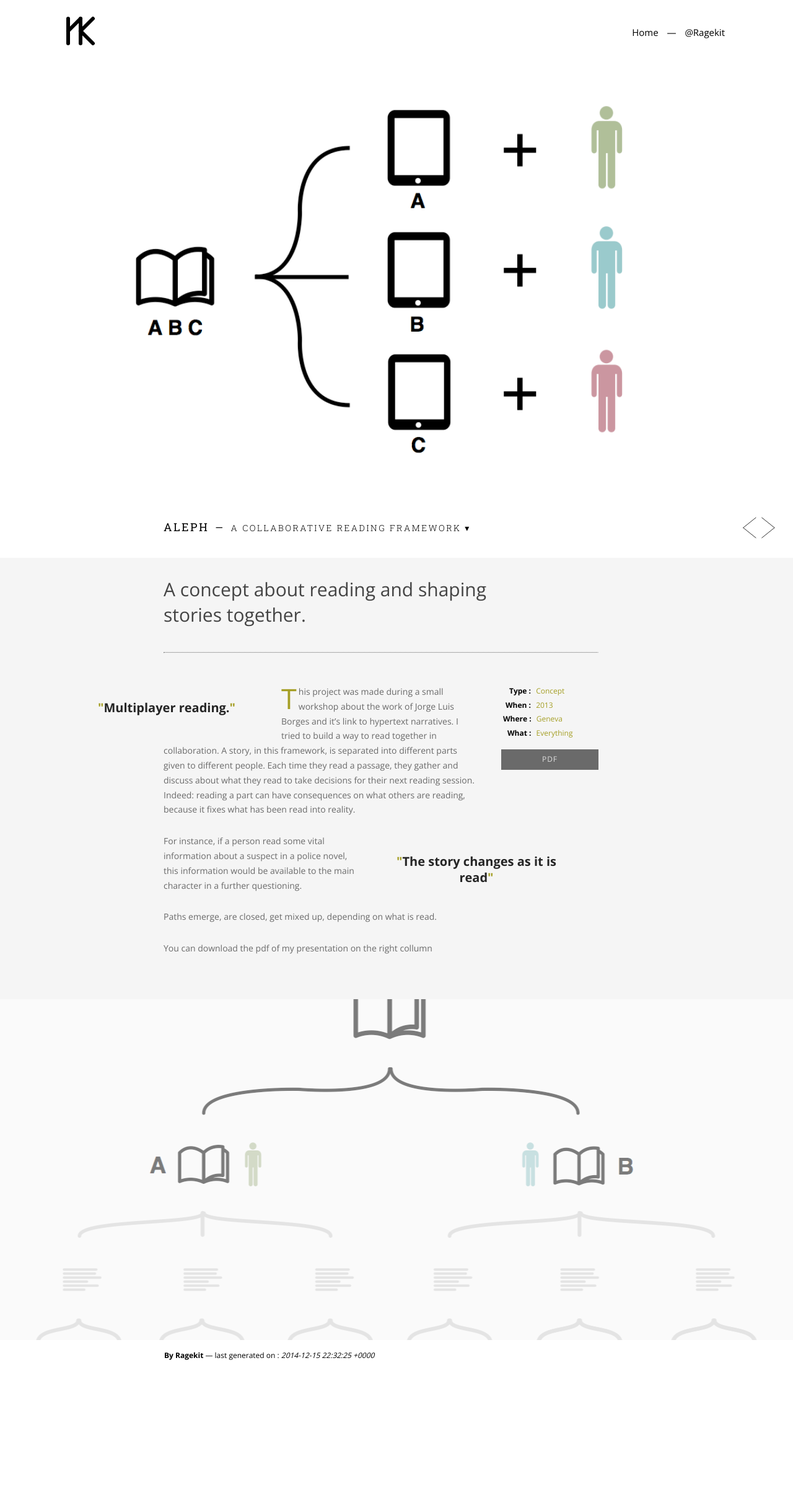
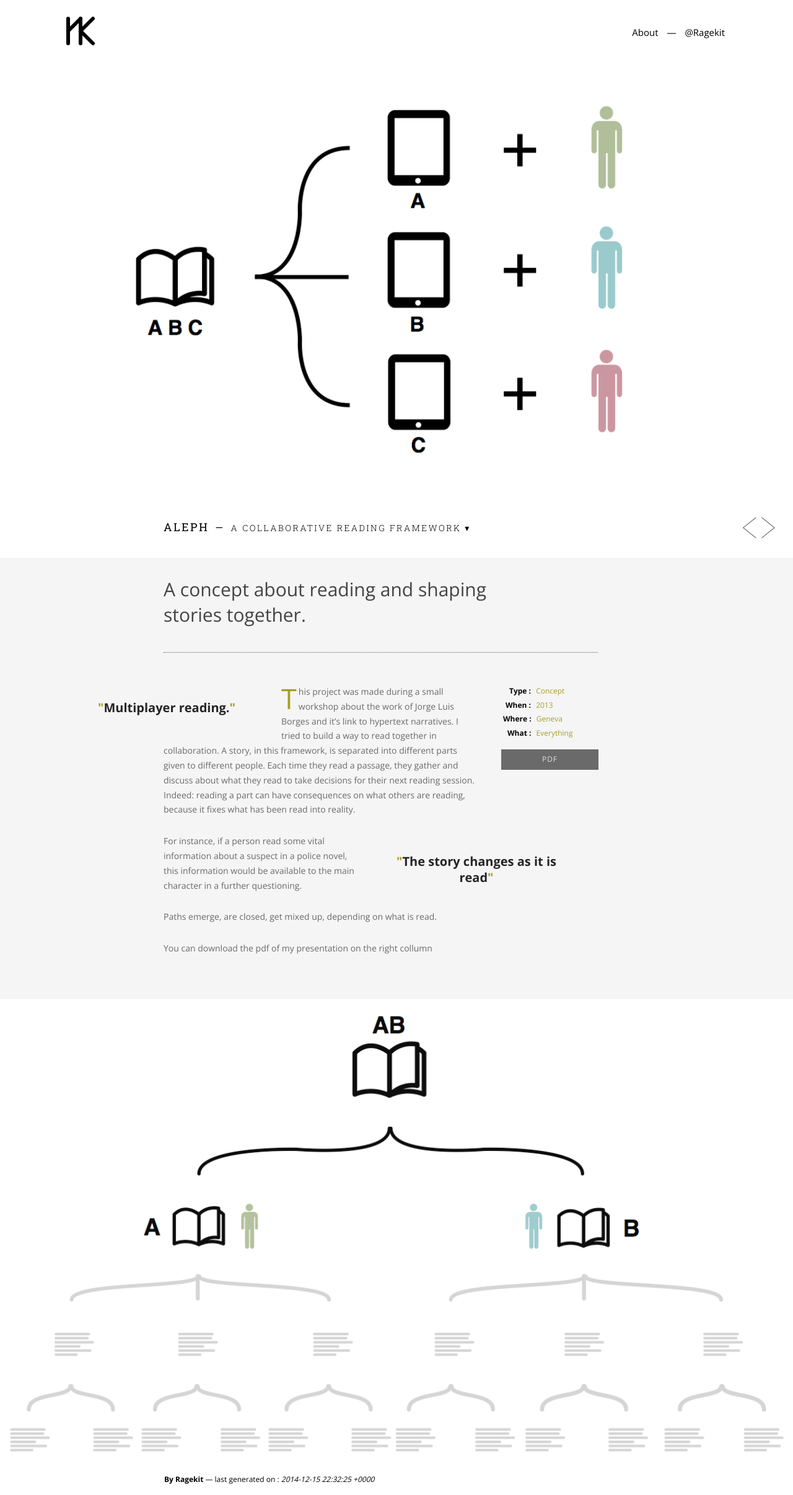
Before and after one commit to ragekit/ragekit.github.io, a Jekyll site: the page built from _posts/2013-04-01-Aleph.markdown, in a window 1280 px wide. Shown: the whole page at 62% size. Built offline with Jekyll 4.4.1, drawn with Linux system fonts in a browser that asks for light colours; before the commit the page ends 2212 px from its top, so only the background shows below that.

Commit message:
change home + gallery a bit

```diff
--- a/_includes/header.html
+++ b/_includes/header.html
@@ -4,7 +4,7 @@
 
 <ul class="mainMenu">
   <li class="licontent">
-    <a href="{{site.baseurl}}">Home</a>
+    <a href="{{site.baseurl}}#anchor">About</a>
   </li>
   <li>—</li>
   <li class="licontent">
--- a/_includes/home.markdown
+++ b/_includes/home.markdown
@@ -1,6 +1,3 @@
-
-#About
-![]({{ site.baseurl }}assets/avatar.png)
 Hi ! I'm Benjamin Gattet, a French multimedia artist/Hacker specialised in playful interactions and gamedesign, especially all the new things that can be done with them.
 
 I'm freshly out of the the University of Art and Design of Geneva (HEAD) where I studied media design. Before that, I also studied multimedia and digital design at Gobelins, the prestigious school of visual communication in Paris.
--- a/_includes/menu.html
+++ b/_includes/menu.html
@@ -1,4 +1,4 @@
-<div class="menu">
+<div class="menu" id="anchor">
   <div class="selected">
     {% if page.next.url != nil %}
     <a class="prevArrow" href="{{ page.next.url }}">
--- a/_layouts/project.html
+++ b/_layouts/project.html
@@ -14,6 +14,7 @@
 
   <div class="shortDes">{{page.shortDes}}</div>
   <hr/>
+  {% if page.type != null %}
   <ul class="metas">
     <li class="type"><span class="left">Type :</span> <span class="right">{{page.type}}</span></li>
     <li class="when"><span class="left">When :</span> <span class="right">{{page.date | date: "%Y"}}</span></li>
@@ -30,6 +31,7 @@
       {% endif %}
       {% endif %}
   </ul>
+  {% endif %}
   <div class="mainText">
     {{ content }}
   </div>
@@ -38,6 +40,9 @@
     {% for media in page.media %}
     <div class="image" style=background-image:url({{ media | prepend : site.baseurl }})></div>
     {% endfor %}
+    <!-- {% for media in page.media %}
+    <img class="image" src="{{ media | prepend : site.baseurl }}"/>
+    {% endfor %} -->
   </div>
   {% include footer.html %}
 
--- a/css/main.scss
+++ b/css/main.scss
@@ -133,9 +133,9 @@
   }
 }
 
-.mainText a{
-    display:block;
-}
+// .mainText a{
+//   color: black;
+// }
 
 
 
@@ -176,16 +176,20 @@
 }
 
 .media {
-  width:100%;
   margin-top:70px;
+  // margin-left : auto;
+  // margin-right : auto;
+  //padding:50px;
   div.image{
     cursor: pointer; cursor: hand;
     width:100%;
-    height:550px;
-    margin:0;
-    padding:0;
+    //set in js ?
+  //  height:550px;
+//    height:500px;
     background-position: center;
-    opacity:.5;
+    background-size: cover;
+    background-repeat : no-repeat;
+    opacity:.95;
   }
   div.image:hover{
     opacity:1;
--- a/js/script.js
+++ b/js/script.js
@@ -84,6 +84,15 @@
 
     } else {
       hideScrollBars();
+    }
+
+    resizeMedia();
+  }
+
+  function resizeMedia() {
+    for (i = 0; i < imgs.length; i++) {
+      var im = imgs[i];
+      im.style.height = window.innerHeight - 150 + "px";
     }
   }
 
```
Also changed, not shown: about.html (renamed from index.html, +7 -2 lines), css/head.html (deleted, +0 -15 lines).
